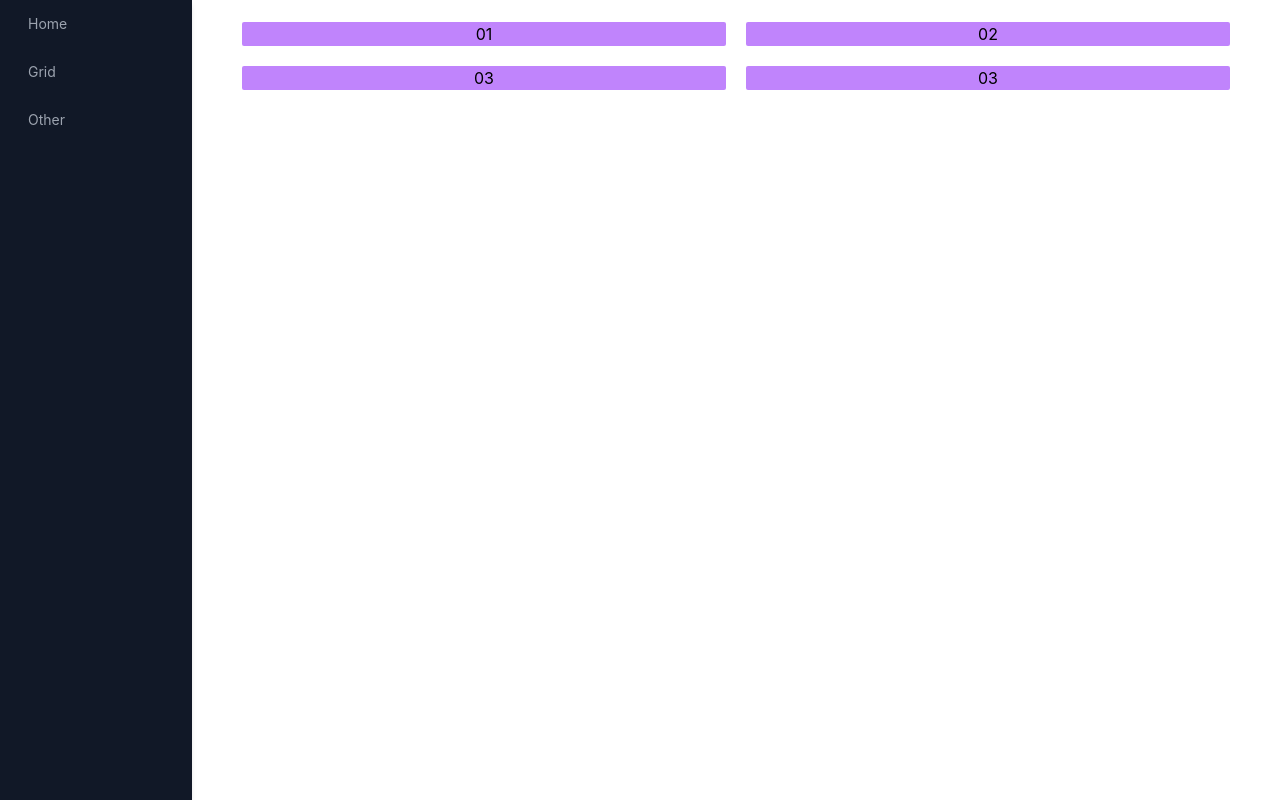
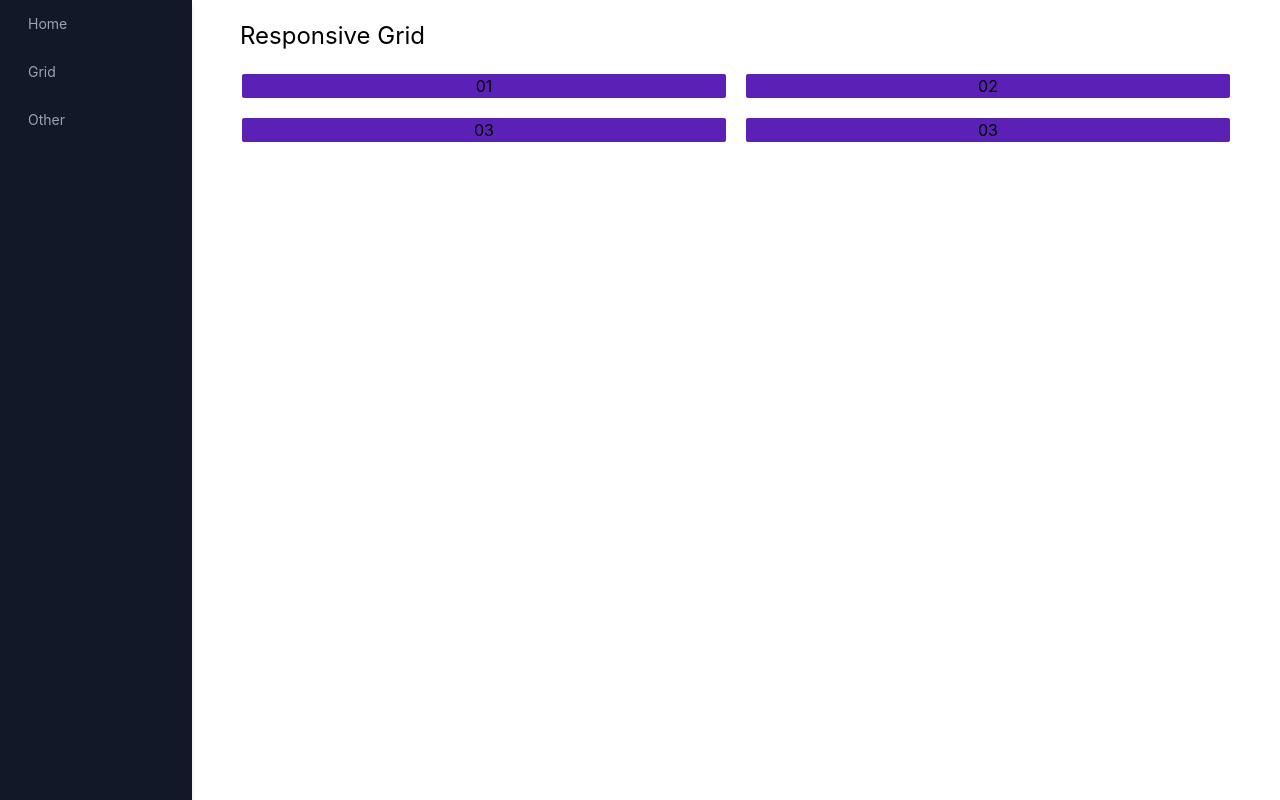
Before and after one commit to achainarong/nextjs-tailwind-playground, a Next.js app: page /grid in a window 1280 px wide. Built offline with nearby package versions, Linux system fonts and the light colour scheme.

Commit message:
changing grid colors

```diff
--- a/components/grid.tsx
+++ /dev/null
@@ -1,22 +0,0 @@
-import React from 'react';
-
-const Grid = () => {
-  return (
-    <div className="grid grid-flow-row-dense gap-4 lg:grid-cols-4 md:grid-cols-2">
-      <div className="col-span-2  h-100px w-100px text-center bg-purple-400 rounded border-white border-2">
-        01
-      </div>
-      <div className="col-span-2  h-100px w-100px text-center bg-purple-400 rounded border-white border-2">
-        02
-      </div>
-      <div className="col-span-2  h-100px w-100px text-center bg-purple-400 rounded border-white border-2">
-        03
-      </div>
-      <div className="col-span-2  h-100px w-100px text-center bg-purple-400 rounded border-white border-2">
-        03
-      </div>
-    </div>
-  );
-};
-
-export default Grid;
--- a/pages/grid.tsx
+++ b/pages/grid.tsx
@@ -5,18 +5,21 @@ import { NextPageWithLayout } from './_app';
 
 const GridPage: NextPageWithLayout = () => {
   return (
-    <div className="grid grid-flow-row-dense gap-4 lg:grid-cols-4 md:grid-cols-2">
-      <div className="col-span-2  h-100px w-100px text-center bg-purple-400 rounded border-white border-2">
+    <div>
+      <h1 className="h-full w-full text-2xl">Responsive Grid</h1>
+      <div className="pt-5 grid grid-flow-row-dense gap-4 lg:grid-cols-4 md:grid-cols-2">
+        <div className="col-span-2  h-100px w-100px text-center bg-violet-800 rounded border-white border-2">
           01
         </div>
-      <div className="col-span-2  h-100px w-100px text-center bg-purple-400 rounded border-white border-2">
+        <div className="col-span-2  h-100px w-100px text-center bg-violet-800 rounded border-white border-2">
           02
         </div>
-      <div className="col-span-2  h-100px w-100px text-center bg-purple-400 rounded border-white border-2">
+        <div className="col-span-2  h-100px w-100px text-center bg-violet-800 rounded border-white border-2">
           03
         </div>
-      <div className="col-span-2  h-100px w-100px text-center bg-purple-400 rounded border-white border-2">
+        <div className="col-span-2  h-100px w-100px text-center bg-violet-800 rounded border-white border-2">
           03
+        </div>
       </div>
     </div>
   );
--- a/pages/index.tsx
+++ b/pages/index.tsx
@@ -4,7 +4,14 @@ import SideNav from '../components/SideNav';
 import { NextPageWithLayout } from './_app';
 
 const HomePage: NextPageWithLayout = () => {
-  return <div className="h-full w-full"> ssss dsds</div>;
+  return (
+    <div>
+      <h1 className="h-full w-full text-2xl">Nextjs Tailwind Playground</h1>
+      <p className="pt-5 text-base">
+        Just a small playground to test tailwind styling
+      </p>
+    </div>
+  );
 };
 
 HomePage.getLayout = function getLayout(page: ReactElement) {
--- a/pages/other.tsx
+++ b/pages/other.tsx
@@ -4,7 +4,11 @@ import SideNav from '../components/SideNav';
 import { NextPageWithLayout } from './_app';
 
 const OtherPage: NextPageWithLayout = () => {
-  return <div className="h-full w-full"> das</div>;
+  return (
+    <div className="h-full w-full">
+      <h1 className="h-full w-full text-2xl">Other stuff</h1>
+    </div>
+  );
 };
 
 OtherPage.getLayout = function getLayout(page: ReactElement) {
```
Lines whose indentation alone changed are shown as unchanged.
